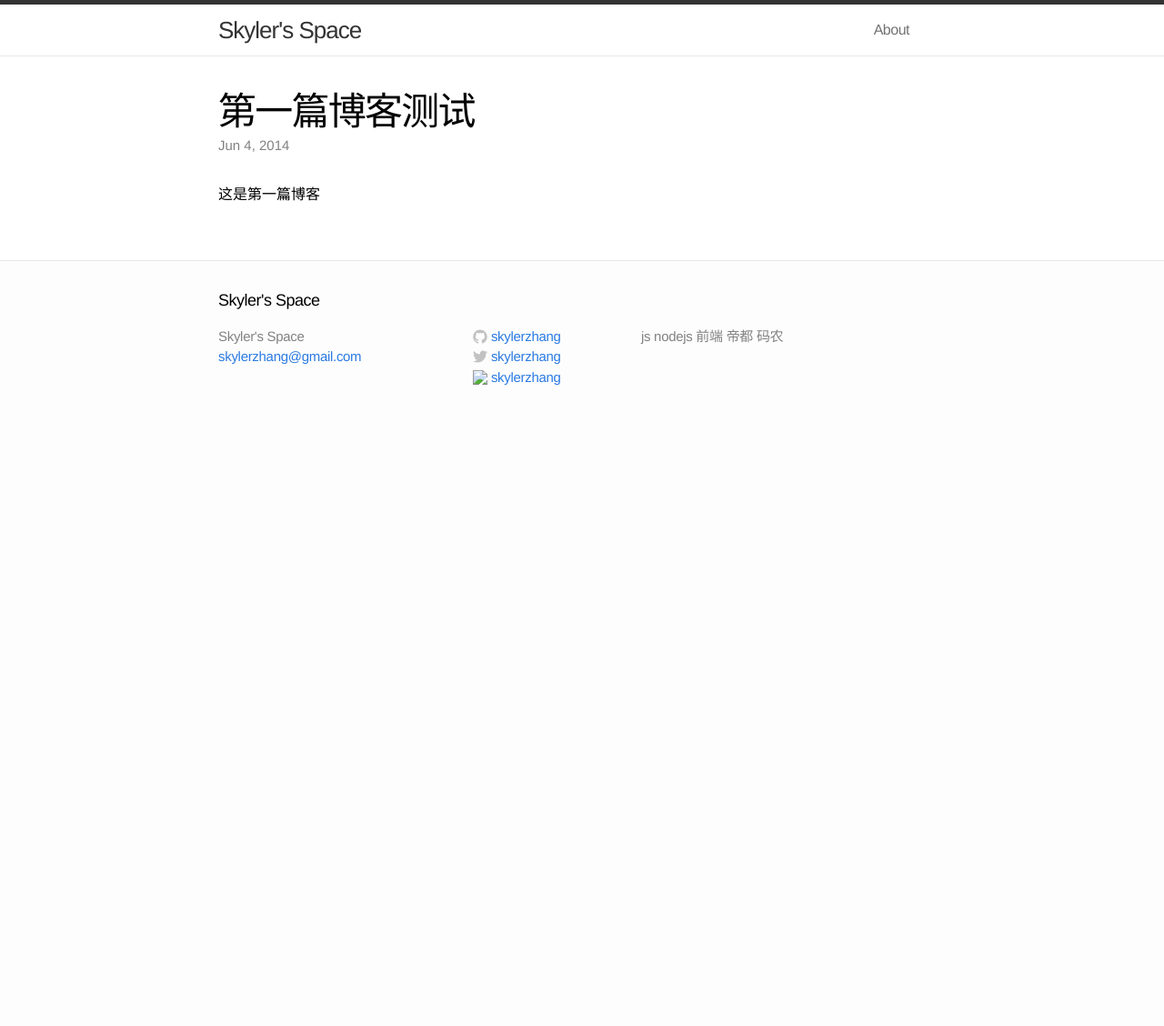
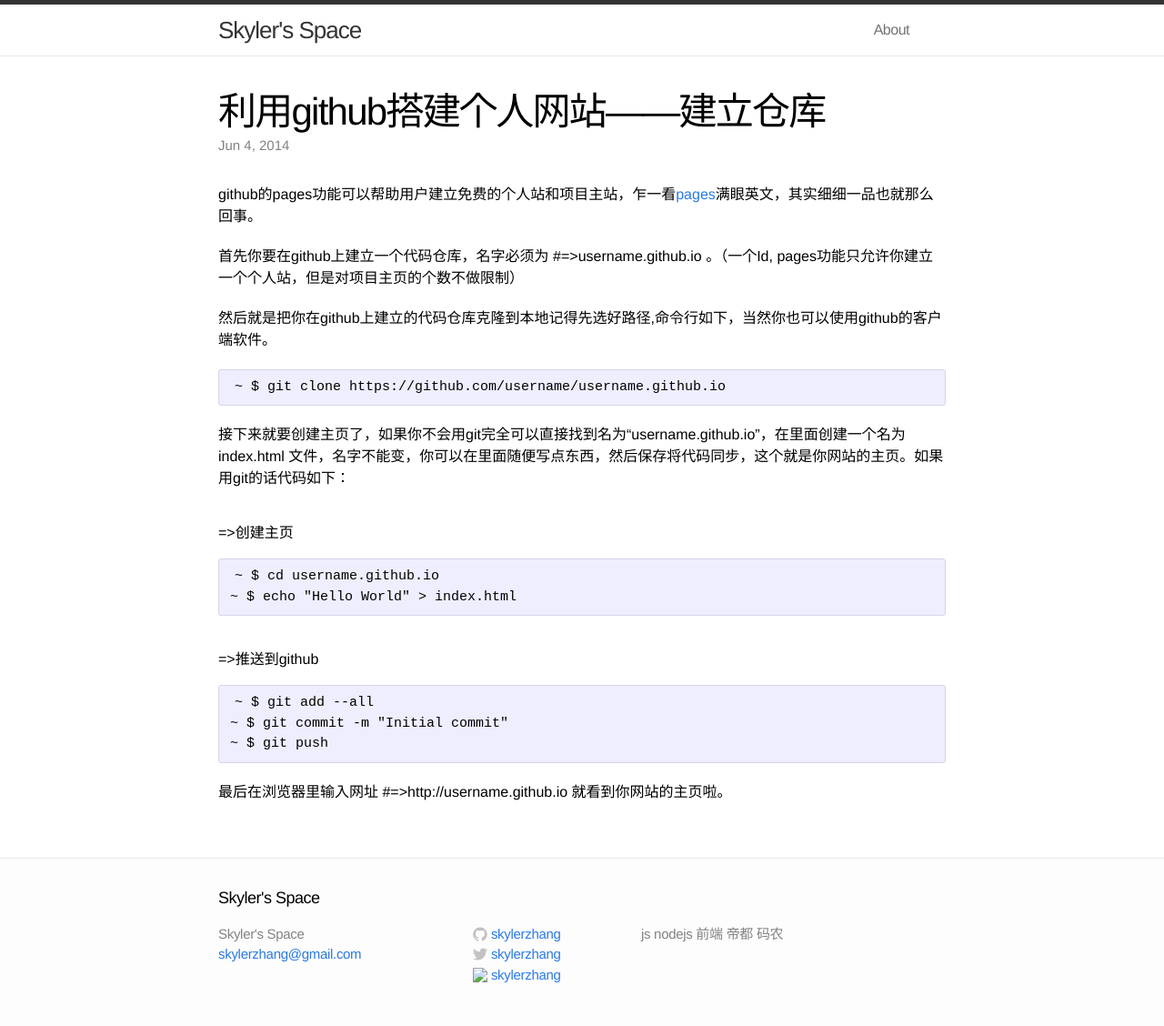
Before and after one commit to skylerzhang/skylerzhang.github.io, a Jekyll site: the page built from _posts/2014-06-04-first.markdown, in a window 1280 px wide. Shown: the whole page at 91% size. Built offline with Jekyll 4.4.1, drawn with Linux system fonts in a browser that asks for light colours; comment, search, counter and statistics services are not loaded; before the commit the page ends 900 px from its top, so only the background shows below that.

Commit message:
更新内容

```diff
--- a/_posts/2014-06-04-first.markdown
+++ b/_posts/2014-06-04-first.markdown
@@ -1,8 +1,34 @@
 ---
 layout: post
-title:  "第一篇博客测试"
+title:  "利用github搭建个人网站——建立仓库"
 date:   2014-06-04 15:06:54
-categories: first
+categories: web
 ---
 
-这是第一篇博客
+github的pages功能可以帮助用户建立免费的个人站和项目主站，乍一看[pages][page]满眼英文，其实细细一品也就那么回事。
+
+首先你要在github上建立一个代码仓库，名字必须为 #=>username.github.io 。（一个Id, pages功能只允许你建立一个个人站，但是对项目主页的个数不做限制）
+
+然后就是把你在github上建立的代码仓库克隆到本地记得先选好路径,命令行如下，当然你也可以使用github的客户端软件。
+{% highlight git %}
+~ $ git clone https://github.com/username/username.github.io
+{% endhighlight %}
+
+接下来就要创建主页了，如果你不会用git完全可以直接找到名为“username.github.io”，在里面创建一个名为 index.html 文件，名字不能变，你可以在里面随便写点东西，然后保存将代码同步，这个就是你网站的主页。如果用git的话代码如下：
+
+#=>创建主页
+{% highlight git %}
+~ $ cd username.github.io
+~ $ echo "Hello World" > index.html
+{% endhighlight %}
+
+#=>推送到github
+{% highlight git %}
+~ $ git add --all
+~ $ git commit -m "Initial commit"
+~ $ git push
+{% endhighlight %}
+
+最后在浏览器里输入网址 #=>http://username.github.io 就看到你网站的主页啦。
+
+[page]: www.pages.github.com
```
